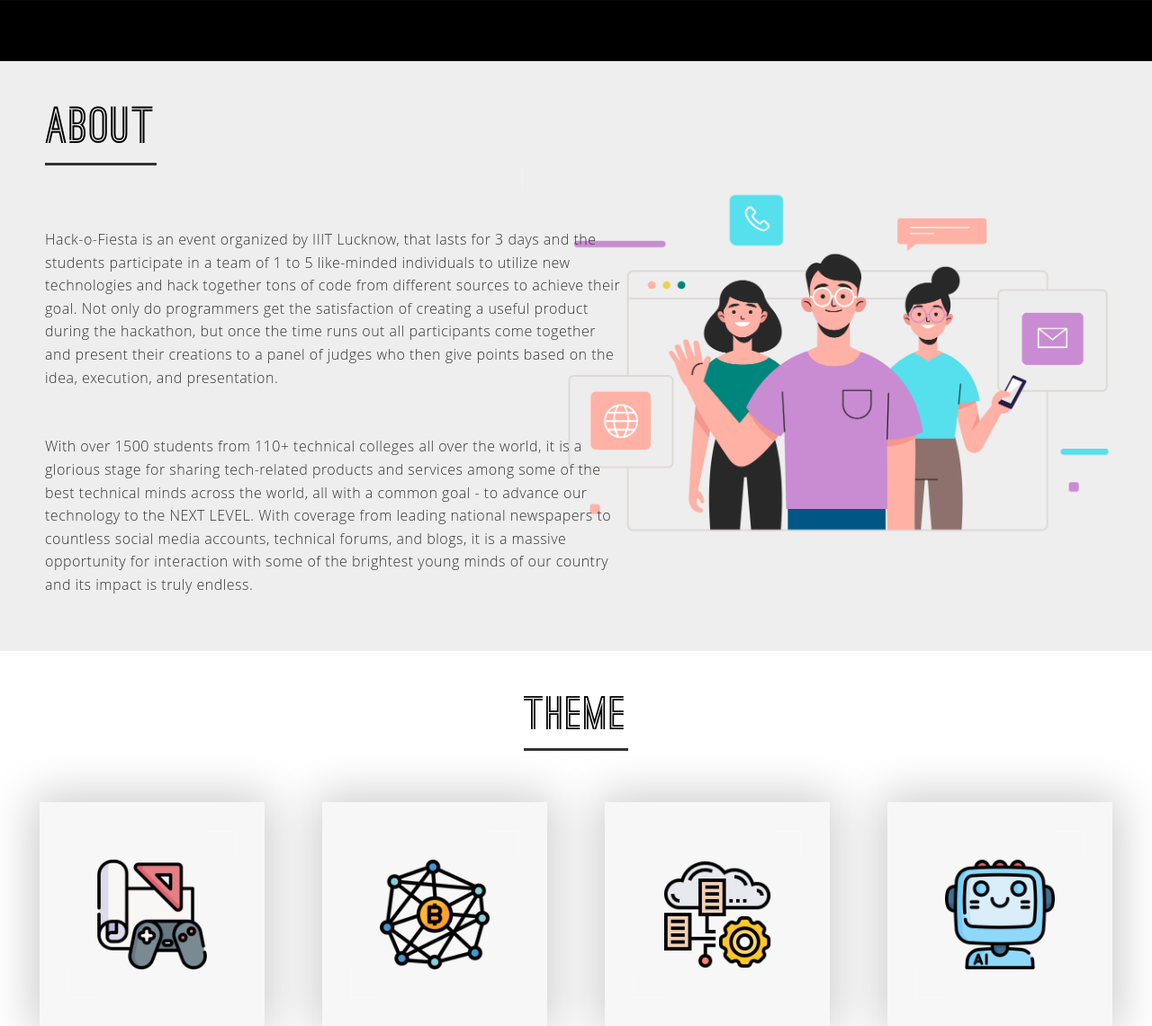
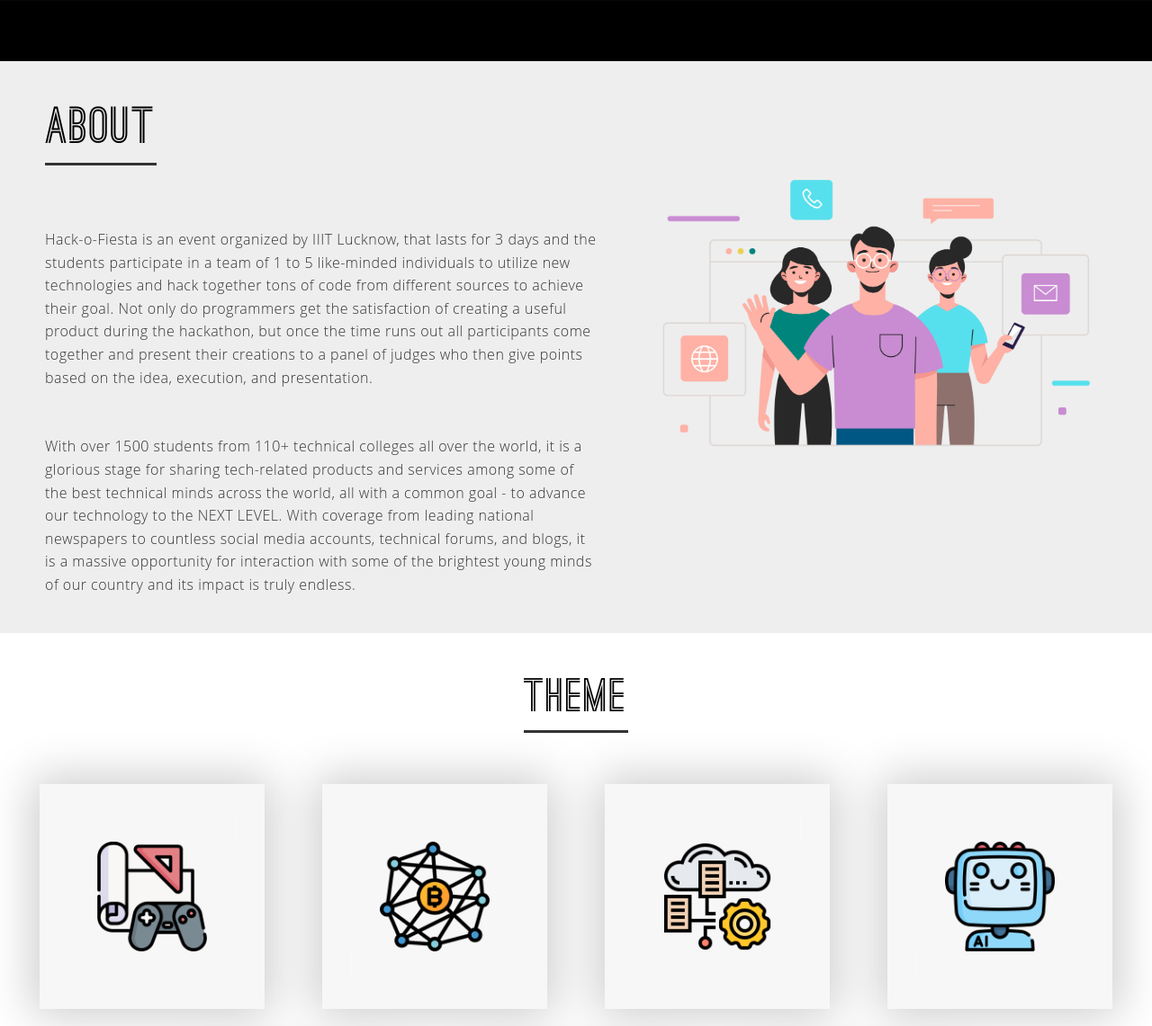
Before and after one commit to rktejesh/hackofiesta, a PHP site: page / in a window 1280 px wide. Shown: the part 812-1953 px from the top of the page at 90% size. Run offline with PHP 8.4, Linux system fonts and the light colour scheme; style sheets or scripts are compiled from the project's sources; some libraries are stand-ins or nearby versions.

Commit message:
theme added5

```diff
--- a/index.html
+++ b/index.html
@@ -63,11 +63,16 @@
           ABOUT
         </div>
       <div class="about-content">
+        <div class="about-content-sub">
         Hack-o-Fiesta is an event organized by IIIT Lucknow, that lasts for 3 days and the students participate in a team of 1 to 5 like-minded individuals to utilize new technologies and hack together tons of code from different sources to achieve their goal. Not only do programmers get the satisfaction of creating a useful product during the hackathon, but once the time runs out all participants come together and present their creations to a panel of judges who then give points based on the idea, execution, and presentation.
         <br>
         <br>
         <br>
         With over 1500 students from 110+ technical colleges all over the world, it is a glorious stage for sharing tech-related products and services among some of the best technical minds across the world, all with a common goal - to advance our technology to the NEXT LEVEL. With coverage from leading national newspapers to countless social media accounts, technical forums, and blogs, it is a massive opportunity for interaction with some of the brightest young minds of our country and its impact is truly endless.
+        </div>
+        <div class="ab-img">
+          <img src="./images/Image.png" style="width: 90%; height:auto;">
+        </div>
       </div>
       <!-- <div class="about-content">
         With over 1500 students from 110+ technical colleges all over the world, it is a glorious stage for sharing tech-related products and services among some of the best technical minds across the world, all with a common goal - to advance our technology to the NEXT LEVEL. With coverage from leading national newspapers to countless social media accounts, technical forums, and blogs, it is a massive opportunity for interaction with some of the brightest young minds of our country and its impact is truly endless.
--- a/scss/index.css
+++ b/scss/index.css
@@ -1218,12 +1218,11 @@ h1 {
   -webkit-box-direction: normal;
       -ms-flex-direction: column;
           flex-direction: column;
-  padding-bottom: 60px;
+  padding-bottom: 40px;
   background-color: #eeeeee !important;
-  background: url("./../images/Image.png");
-  background-repeat: no-repeat;
-  background-position: right;
-  background-size: 700px;
+  -webkit-box-pack: center;
+      -ms-flex-pack: center;
+          justify-content: center;
 }
 
 .about-heading {
@@ -1241,10 +1240,31 @@ h1 {
   margin-bottom: 30px;
 }
 
+.ab-img {
+  width: 50%;
+  -ms-flex-item-align: center;
+      align-self: center;
+  display: -webkit-box;
+  display: -ms-flexbox;
+  display: flex;
+  -webkit-box-pack: center;
+      -ms-flex-pack: center;
+          justify-content: center;
+  -webkit-box-align: start;
+      -ms-flex-align: start;
+          align-items: flex-start;
+  -ms-flex-item-align: start;
+      align-self: flex-start;
+  position: relative;
+  bottom: 80px;
+}
+
 .about-content {
   margin-top: 40px;
   font-size: 16px;
-  width: 50%;
+  width: -webkit-fit-content;
+  width: -moz-fit-content;
+  width: fit-content;
   font-style: normal;
   font-family: "Open Sans", Helvetica, Arial, sans-serif;
   font-weight: 300;
@@ -1252,6 +1272,75 @@ h1 {
   line-height: 1.6rem;
   color: #333;
   margin-left: 50px;
+  display: -webkit-box;
+  display: -ms-flexbox;
+  display: flex;
+}
+
+.about-content-sub {
+  width: 50%;
+}
+
+@media screen and (max-width: 1099px) {
+  .about-heading {
+    margin-top: 50px;
+    font-family: 'Ostrich-Sans';
+    font-style: normal;
+    letter-spacing: 1.5px;
+    font-size: 55px;
+    padding-bottom: 8px;
+    border-bottom: 3px solid #333;
+    width: -webkit-fit-content;
+    width: -moz-fit-content;
+    width: fit-content;
+    margin-bottom: 30px;
+    -ms-flex-item-align: center;
+        -ms-grid-row-align: center;
+        align-self: center;
+    margin-left: 0px;
+  }
+  .about-content {
+    margin-top: 40px;
+    font-size: 16px;
+    width: -webkit-fit-content;
+    width: -moz-fit-content;
+    width: fit-content;
+    font-style: normal;
+    font-family: "Open Sans", Helvetica, Arial, sans-serif;
+    font-weight: 300;
+    letter-spacing: 0.5px;
+    line-height: 1.6rem;
+    color: #333;
+    display: -webkit-box;
+    display: -ms-flexbox;
+    display: flex;
+    -webkit-box-orient: vertical;
+    -webkit-box-direction: reverse;
+        -ms-flex-direction: column-reverse;
+            flex-direction: column-reverse;
+    -webkit-box-align: center;
+        -ms-flex-align: center;
+            align-items: center;
+    margin-left: 0px;
+    -ms-flex-item-align: center;
+        align-self: center;
+  }
+  .ab-img {
+    width: 60%;
+    -ms-flex-item-align: center;
+        align-self: center;
+    display: -webkit-box;
+    display: -ms-flexbox;
+    display: flex;
+    -webkit-box-pack: center;
+        -ms-flex-pack: center;
+            justify-content: center;
+    margin-top: 20px;
+  }
+  .about-content-sub {
+    width: 70%;
+    text-align: center;
+  }
 }
 
 .theme-sub {
--- a/scss/index.scss
+++ b/scss/index.scss
@@ -696,12 +696,13 @@ h1 {
   color: black;
   display: flex;
   flex-direction: column;
-  padding-bottom: 60px;
+  padding-bottom: 40px;
   background-color: rgb(238,238,238)!important;
-  background: url("./../images/Image.png");
-  background-repeat: no-repeat;
-  background-position: right;
-  background-size: 700px;
+  // background: url("./../images/Image.png");
+  // background-repeat: no-repeat;
+  // background-position: right;
+  // background-size: 700px;
+  justify-content: center;
 }
 .about-heading{
   margin-top: 50px;
@@ -715,10 +716,20 @@ h1 {
   width: fit-content;
   margin-bottom: 30px;
 }
+.ab-img{
+  width: 50%;
+  align-self: center;
+  display: flex;
+  justify-content: center;
+  align-items: flex-start;
+  align-self: flex-start;
+  position: relative;
+  bottom: 80px;
+}
 .about-content{
   margin-top: 40px;
   font-size: 16px;
-  width: 50%;
+  width: fit-content;
   font-style: normal;
   font-family: "Open Sans", Helvetica, Arial, sans-serif;
   font-weight: 300;
@@ -726,6 +737,52 @@ h1 {
   line-height: 1.6rem;
   color: #333;
   margin-left: 50px;
+  display: flex;
+}
+.about-content-sub{
+ width: 50%;
+}
+@media screen and (max-width:1099px) {
+  .about-heading{
+    margin-top: 50px;
+    font-family:'Ostrich-Sans';
+    font-style: normal;
+    letter-spacing: 1.5px;
+    font-size:55px;
+    padding-bottom: 8px;
+    border-bottom:3px solid #333 ;
+    width: fit-content;
+    margin-bottom: 30px;
+    align-self: center;
+    margin-left: 0px;
+  }
+  .about-content{
+    margin-top: 40px;
+    font-size: 16px;
+    width: fit-content;
+    font-style: normal;
+    font-family: "Open Sans", Helvetica, Arial, sans-serif;
+    font-weight: 300;
+    letter-spacing: 0.5px;
+    line-height: 1.6rem;
+    color: #333;
+    display: flex;
+    flex-direction: column-reverse;
+    align-items: center;
+    margin-left: 0px;
+    align-self: center;
+  }
+  .ab-img{
+    width: 60%;
+    align-self: center;
+    display: flex;
+    justify-content: center;
+    margin-top: 20px;
+  }
+  .about-content-sub{
+    width: 70%;
+    text-align: center;
+   }
 }
 .theme-sub{
   background-color: white;
```
Also changed, not shown: 1 other file.
